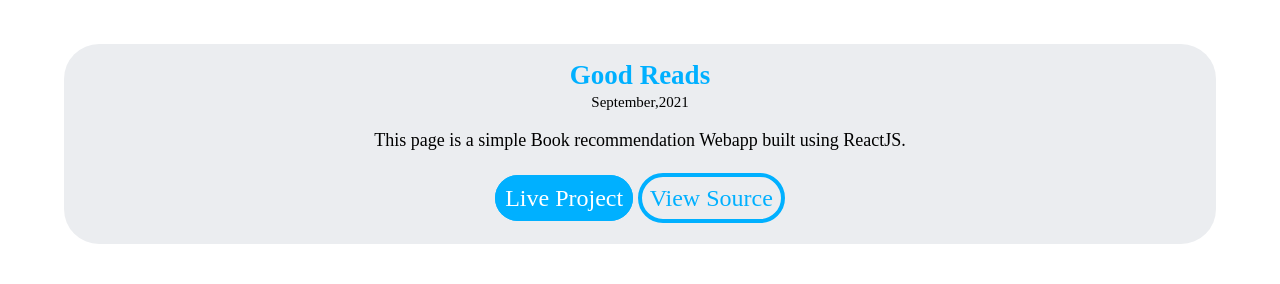
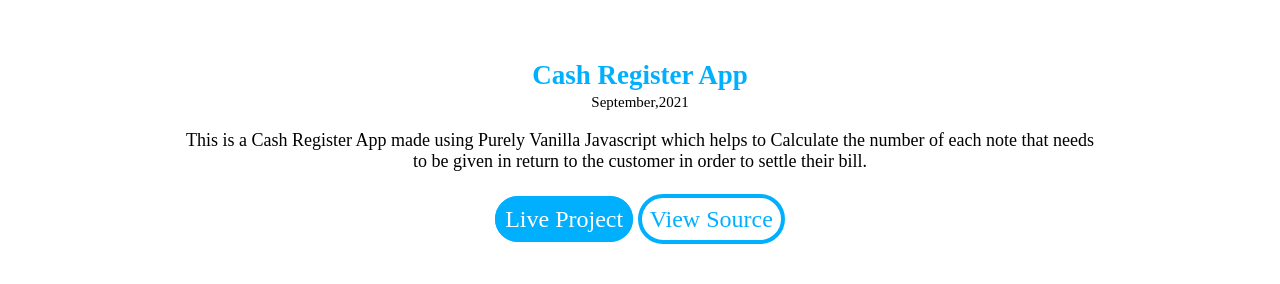
Before and after one commit to Ganeshkanchimad/Ganesh-Kanchi---Portfolio, a plain HTML site: page projects.html in a window 1280 px wide. Shown: the part 647-931 px from the top of the page. Drawn offline with Linux system fonts and the light colour scheme.

Commit message:
updated cash register project

```diff
--- a/projects.html
+++ b/projects.html
@@ -36,6 +36,23 @@
         </div>
         <h1 id="header-head">See My <span>Code</span>.</h1>
     </header>
+
+    <Section class="section b"
+             style="padding-bottom:2rem ;">
+        <h2 class="sec-head-2"
+            style="padding-bottom: 0;">Cash Register App</h2>
+        <small>September,2021</small>
+        <p class="sec-des sec-des-b">This is a Cash Register App made using Purely Vanilla Javascript which helps to
+            Calculate the number of each note that needs to be given in return to the customer in order to settle their
+            bill.</p>
+        <a class="link link-1"
+           href="https://cash-register-by-ganesh-kanchi.netlify.app/"
+           target="_blank">Live Project</a>
+        <a class="link link-2"
+           href="https://github.com/Ganeshkanchimad/Cash-Register-App"
+           target="_blank"
+           style="background-color: white;">View Source</a>
+    </Section>
 
     <Section class="section a"
              style="padding-bottom:2rem ;">
--- a/styles.css
+++ b/styles.css
@@ -213,6 +213,6 @@ body{
     color: var(--color-secondary);
 }
 
-.sec-des-b{
+/* .sec-des-b{
 
-}
+} */
```
